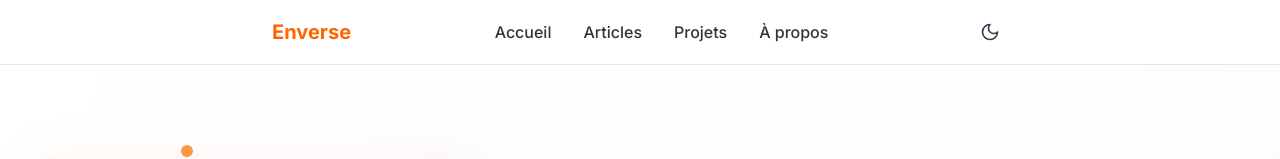
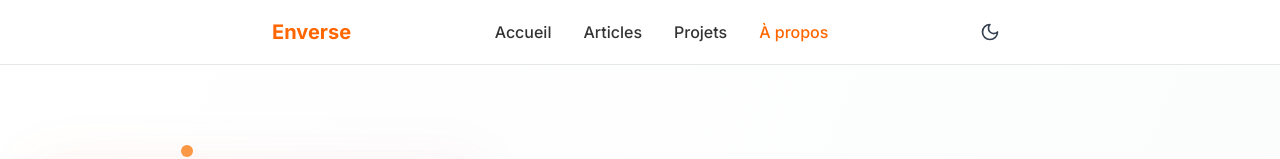
Before and after one commit to Mr-houngbo/Enverse, a Next.js app: page /about in a window 1280 px wide. Shown: the top 159 px of the page. Built offline with nearby package versions, Linux system fonts and the light colour scheme.

Commit message:
"Version 3.0.13 - Updating page & adding active state to navigation links "

```diff
--- a/components/layout/header.tsx
+++ b/components/layout/header.tsx
@@ -1,6 +1,7 @@
 "use client";
 
 import Link from 'next/link';
+import { usePathname } from 'next/navigation';
 import { useTheme } from 'next-themes';
 import { Sun, Moon, Menu, X } from 'lucide-react';
 import { useState, useEffect } from 'react';
@@ -9,6 +10,7 @@ export function Header() {
   const { theme, setTheme } = useTheme();
   const [mounted, setMounted] = useState(false);
   const [isMenuOpen, setIsMenuOpen] = useState(false);
+  const pathname = usePathname();
 
   useEffect(() => {
     setMounted(true);
@@ -36,7 +38,11 @@ export function Header() {
               <Link
                 key={item.name}
                 href={item.href}
-                className="text-secondary hover:text-foreground dark:text-secondary-dark dark:hover:text-foreground-dark font-medium transition-colors"
+                className={`font-medium transition-colors ${
+                  pathname === item.href
+                    ? 'text-primary hover:text-primary-dark'
+                    : 'text-secondary hover:text-foreground dark:text-secondary-dark dark:hover:text-foreground-dark'
+                }`}
               >
                 {item.name}
               </Link>
@@ -78,7 +84,11 @@ export function Header() {
                 <Link
                   key={item.name}
                   href={item.href}
-                  className="text-secondary hover:text-foreground dark:text-secondary-dark dark:hover:text-foreground-dark font-medium transition-colors py-2"
+                  className={`font-medium transition-colors py-2 ${
+                    pathname === item.href
+                      ? 'text-primary hover:text-primary-dark'
+                      : 'text-secondary hover:text-foreground dark:text-secondary-dark dark:hover:text-foreground-dark'
+                  }`}
                   onClick={() => setIsMenuOpen(false)}
                 >
                   {item.name}
```
